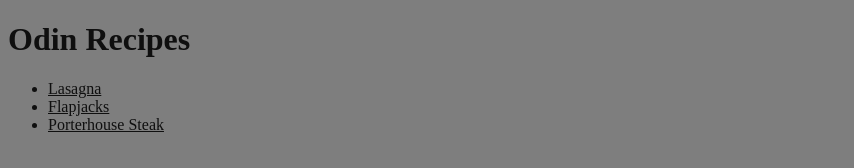
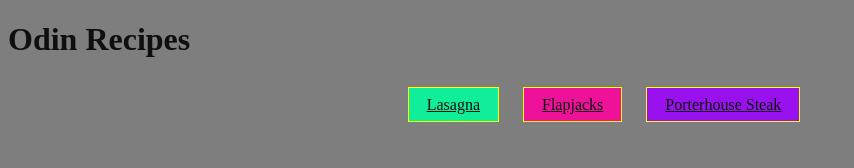
Before and after one commit to 7Bear77/odin-recipes, a plain HTML site: page index.html in a window 1280 px wide. Shown: the whole page, without its empty margins (0-854 px from the left). Drawn offline with Linux system fonts and the light colour scheme.

Commit message:
Add styling to home page Add styling to home page to make each link unique Adjust class and id values on home page

```diff
--- a/index.html
+++ b/index.html
@@ -8,10 +8,12 @@
 </head>
 <body>
     <h1 class="title">Odin Recipes</h1>
-    <ul>
-        <li><a href="./recipes/lasagna.html">Lasagna</a></li>
-        <li><a href="./recipes/flapjacks.html">Flapjacks</a></li>
-        <li><a href="./recipes/steak.html">Porterhouse Steak</a></li>
-    </ul>
+    <div id="link-container">
+        <ul class="home-list">
+            <li class="page-link lasagna-link"><a href="./recipes/lasagna.html" class="lasagna-link">Lasagna</a></li>
+            <li class="page-link flapjacks-link"><a href="./recipes/flapjacks.html" class="flapjacks-link">Flapjacks</a></li>
+            <li class="page-link steak-link"><a href="./recipes/steak.html" class="steak-link">Porterhouse Steak</a></li>
+        </ul>
+    </div>
 </body>
 </html>
--- a/styles/style.css
+++ b/styles/style.css
@@ -2,6 +2,7 @@
     background-color: #7e7e7e;
     color: #0f0f0f;
     font-family:'Times New Roman', Times, serif;
+    display: border-box;
 }
 
 .title {
@@ -11,3 +12,37 @@
 .title strong, a {
     color: #0f0f0f;
 }
+
+#link-container {
+    width: 90vw;
+    display: flex;
+    justify-content: center;
+}
+
+.home-list {
+    list-style: none;
+}
+
+.page-link {
+    display: inline;
+    padding: 8px;
+    border: 1px solid yellow;
+}
+
+.lasagna-link {
+    background-color: #11ee99;
+    padding: auto;
+    margin: auto 10px;
+}
+
+.flapjacks-link {
+    background-color: #ee1199;
+    padding: auto;
+    margin: auto 10px;
+}
+
+.steak-link {
+    background-color: #9911ee;
+    padding: auto;
+    margin: auto 10px;
+}
```
